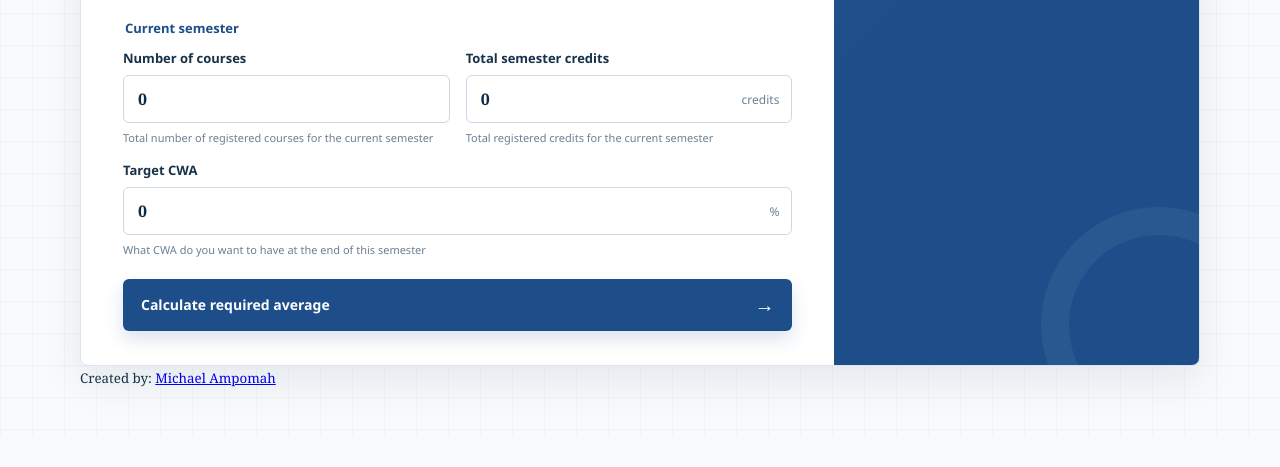
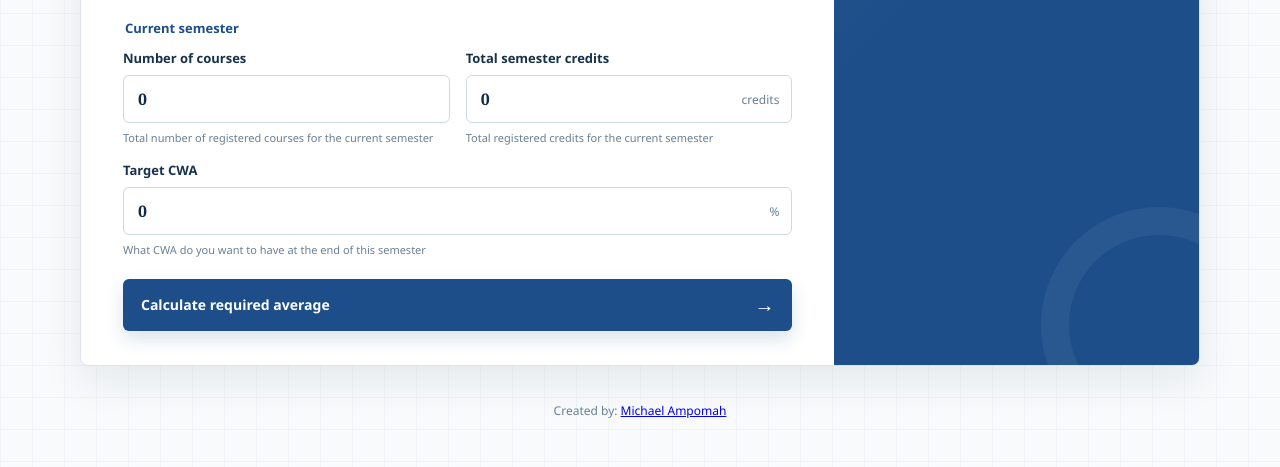
Before and after one commit to ampomahmichael321/cwa_calculator, a plain HTML site: page index.html in a window 1280 px wide. Shown: the part 467-934 px from the top of the page. Before the commit the page ends 903 px from the top, so only its background shows below. Drawn offline with Linux system fonts and the light colour scheme.

```diff
--- a/index.css
+++ b/index.css
@@ -330,6 +330,14 @@ input {
   font-size: 12px;
   line-height: 1.55;
 }
+.reference {
+  display: block;
+  margin-top: 3em;
+  color: var(--muted);
+  font-family: "Segoe UI", Arial, sans-serif;
+  font-size: 12px;
+  text-align: center;
+}
 
 @media (max-width: 820px) {
   .page-shell {
--- a/index.html
+++ b/index.html
@@ -156,7 +156,7 @@
           <p class="result-note"></p>
         </aside>
       </section>
-      <small
+      <small class="reference"
         >Created by:
         <a href="https://michaelampomah.vercel.app" target="_blank"
           >Michael Ampomah</a
```
